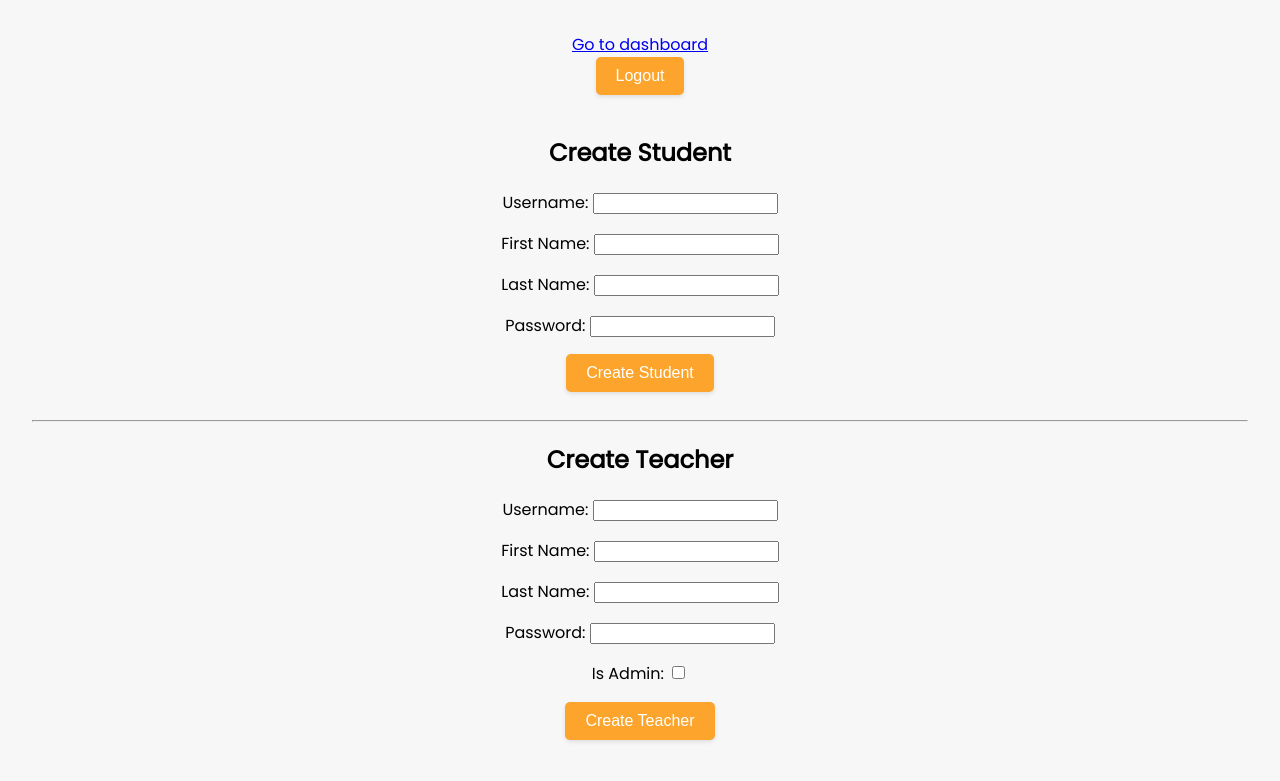
After one commit to CEGabriele/penguin-python-platform, a Django app: page /dashboard/admin-dashboard/ in a window 1280 px wide. The commit adds this page. Shown: the top 781 px of the page. Run offline with Django 5.2, Linux system fonts and the light colour scheme; a user stored in the database is signed in; tables that the repository leaves empty hold one stand-in row (values such as "Sample post").

Commit message:
Created admin dashboard where new students and teachers can be created

```diff
--- a/dashboard/forms.py
+++ b/dashboard/forms.py
@@ -1,5 +1,5 @@
 from django import forms
-from .models import Uploads, Assignment, Class, HomeworkForm, HomeworkQuestion, QuestionChoices, StudentQuestionResponse
+from .models import User, Uploads, Student, Teacher, Assignment, Class, HomeworkForm, HomeworkQuestion, QuestionChoices, StudentQuestionResponse
 from django.forms import modelformset_factory, inlineformset_factory
 
 class HomeworkUpload(forms.ModelForm):
@@ -78,6 +78,39 @@ class StudentAnswerForm(forms.ModelForm):
             self.fields['selected_choice'].queryset = QuestionChoices.objects.none()
             self.fields['selected_choice'].required = False
 
+class StudentCreationForm(forms.Form):
+    username = forms.CharField(max_length=150, label='Username')
+    first_name = forms.CharField(max_length=30, label='First Name')
+    last_name = forms.CharField(max_length=30, label='Last Name')
+    password = forms.CharField(widget=forms.PasswordInput, label='Password')
+    def save(self , commit=True):
+        user = User.objects.create_user(
+            username = self.cleaned_data['username'],
+            first_name = self.cleaned_data['first_name'],
+            last_name = self.cleaned_data['last_name'],
+            password = self.cleaned_data['password']
+        )
+        user.save()
+        Student.objects.create(user=user)
+        return user
+
+class TeacherCreationForm(forms.Form):
+    username = forms.CharField(max_length=150, label='Username')
+    first_name = forms.CharField(max_length=30, label='First Name')
+    last_name = forms.CharField(max_length=30, label='Last Name')
+    password = forms.CharField(widget=forms.PasswordInput, label='Password')
+    is_admin = forms.BooleanField(required=False, label='Is Admin')
+    def save(self , commit=True):
+        user = User.objects.create_user(
+            username = self.cleaned_data['username'],
+            first_name = self.cleaned_data['first_name'],
+            last_name = self.cleaned_data['last_name'],
+            password = self.cleaned_data['password']
+        )
+        user.save()
+        Teacher.objects.create(user=user, is_admin=self.cleaned_data.get('is_admin', False))
+        return user
+
 
 HomeworkQuestionFormSet = modelformset_factory(
     HomeworkQuestion,
--- a/dashboard/models.py
+++ b/dashboard/models.py
@@ -15,6 +15,7 @@ def generate_code():
 
 class Teacher (models.Model):
     user = models.OneToOneField(User, on_delete = models.CASCADE)
+    is_admin = models.BooleanField(default = False, help_text = "Check this box if this teacher is an admin. This will give them the ability to create new classes, students, and teachers")
 
     def __str__(self):
         return self.user.get_full_name()
@@ -25,7 +26,7 @@ class Class(models.Model):
     time = models.TimeField()
     code = models.CharField(unique = True, default = generate_code())
     teacher = models.ForeignKey(Teacher, on_delete=models.CASCADE, related_name = "classes")
-
+    location = models.CharField(default = "Lexington")
     def __str__(self):
         return self.name
 
--- /dev/null
+++ b/dashboard/templates/admin_dashboard.html
@@ -0,0 +1,34 @@
+{% load static %}
+<!DOCTYPE html>
+<html>
+<head>
+    <link rel = "stylesheet" href = "https://fonts.googleapis.com/css?family=Poppins">
+    <link rel="stylesheet" href="{% static 'styles.css' %}">
+</head>
+<body>
+    <a href = "{% url 'teacher_dashboard' %}"> Go to dashboard </a> <br>
+
+    <form action="{% url 'logout' %}" method="post" style="display:inline;">
+        {% csrf_token %}
+        <button type="submit">Logout</button>
+    </form>
+
+
+    <h2>Create Student</h2>
+    <form method="post">
+    {% csrf_token %}
+    {{ student_form.as_p }}
+    <button type="submit" name="create_student">Create Student</button>
+    </form>
+
+    <hr>
+
+    <h2>Create Teacher</h2>
+    <form method="post">
+    {% csrf_token %}
+    {{ teacher_form.as_p }}
+    <button type="submit" name="create_teacher">Create Teacher</button>
+    </form>
+
+</body>
+</html>
--- a/dashboard/templates/teacher_dashboard.html
+++ b/dashboard/templates/teacher_dashboard.html
@@ -5,7 +5,6 @@
     <title>{{ teacher.user.get_short_name|default:teacher.user.username }}'s Dashboard</title>
     <link href="https://cdn.jsdelivr.net/npm/bootstrap-icons@1.11.3/font/bootstrap-icons.css" rel="stylesheet">
     <link rel = "stylesheet" href = "https://fonts.googleapis.com/css?family=Poppins">
-
     <link rel="stylesheet" href="{% static 'styles.css' %}">
 </head>
 
@@ -14,6 +13,9 @@
     <h1>Welcome, {{ teacher.user.get_short_name|default:teacher.user.username }}</h1>
 
     <a href="{% url 'teacher_assignments'%}"> View your assignments</a>
+    {% if teacher.is_admin%}
+        <a href="{% url 'admin_dashboard' %}">Admin Dashboard</a>
+    {% endif %}
 
     <form action="{% url 'logout' %}" method="post" style="display:inline;">
         {% csrf_token %}
--- a/dashboard/urls.py
+++ b/dashboard/urls.py
@@ -1,7 +1,7 @@
 from django.urls import path
 from .models import Student
 from . import views
-from .views import download_file_view, student_dashboard, teacher_dashboard, view_student, create_assignment, student_assignments, student_assignment_view, teacher_assignments_list, teacher_assignment_detail, create_homework_form, student_form_view, responses_view, student_class_view, teacher_class_view, get_code_feedback
+from .views import download_file_view, student_dashboard, teacher_dashboard, view_student, create_assignment, student_assignments, student_assignment_view, teacher_assignments_list, teacher_assignment_detail, create_homework_form, student_form_view, responses_view, student_class_view, teacher_class_view, get_code_feedback, admin_dashboard
 
 
 urlpatterns = [
@@ -19,5 +19,6 @@ urlpatterns = [
     path('form-results/<int:form_id>/', responses_view, name = 'responses_view'),
     path('student-class-view/<str:class_code>/', student_class_view, name="student_class_view"),
     path('teacher-class-view/<str:class_code>/', teacher_class_view, name="teacher_class_view"),
-    path("get-code-feedback/",get_code_feedback , name="get_code_feedback")
+    path("get-code-feedback/",get_code_feedback , name="get_code_feedback"),
+    path("admin-dashboard/", admin_dashboard, name="admin_dashboard"),
 ]
--- a/dashboard/views.py
+++ b/dashboard/views.py
@@ -1,7 +1,7 @@
 from django.shortcuts import render, redirect, get_object_or_404
 from django.http import FileResponse, Http404, HttpResponse, JsonResponse
-from .forms import HomeworkUpload, ClassworkUpload, AssignmentForm, AssignmentUpload, HomeworkQuestionForm, HomeworkFormForm, HomeworkQuestionFormSet, HomeworkChoiceFormSet, StudentAnswerFormSet, StudentAnswerForm
-from .models import Student, Uploads, Teacher, User, Class, Assignment, HomeworkQuestion, HomeworkForm, QuestionChoices, StudentQuestionResponse
+from .forms import HomeworkUpload, ClassworkUpload, AssignmentForm, AssignmentUpload, HomeworkFormForm, HomeworkQuestionFormSet, HomeworkChoiceFormSet, StudentAnswerForm, StudentCreationForm, TeacherCreationForm
+from .models import Student, Uploads, Teacher, User, Class, Assignment, HomeworkQuestion, HomeworkForm, StudentQuestionResponse
 from django.contrib.auth.decorators import login_required
 from itertools import groupby
 from operator import attrgetter
@@ -107,6 +107,32 @@ def teacher_dashboard(request):
         'teacher': teacher,
         'classes': class_info
     })
+
+@login_required
+@teacher_required
+def admin_dashboard(request):
+    student_form = StudentCreationForm()
+    teacher_form = TeacherCreationForm()
+    if request.user.teacher.is_admin:
+
+        if request.method == 'POST':
+            if 'create_student' in request.POST:
+                student_form = StudentCreationForm(request.POST)
+                if student_form.is_valid():
+                    student_form.save()
+                    return redirect('admin_dashboard')
+            elif 'create_teacher' in request.POST:
+                teacher_form = TeacherCreationForm(request.POST)
+                if teacher_form.is_valid():
+                    teacher_form.save()
+                    return redirect('admin_dashboard')
+
+
+
+        return render(request, 'admin_dashboard.html', {'student_form':student_form, 'teacher_form':teacher_form} )
+    else:
+        return redirect('login')
+
 
 @login_required
 @teacher_required
```
Also changed, not shown: dashboard/migrations/0006_teacher_isadmin_alter_class_code.py (added), dashboard/migrations/0007_rename_isadmin_teacher_is_admin_alter_class_code.py (added), dashboard/migrations/0008_class_location_alter_class_code.py (added).
